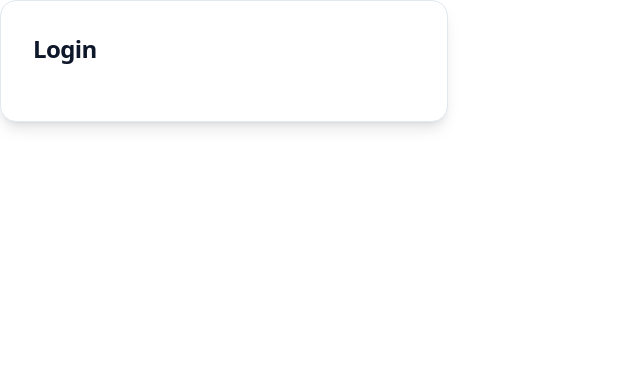
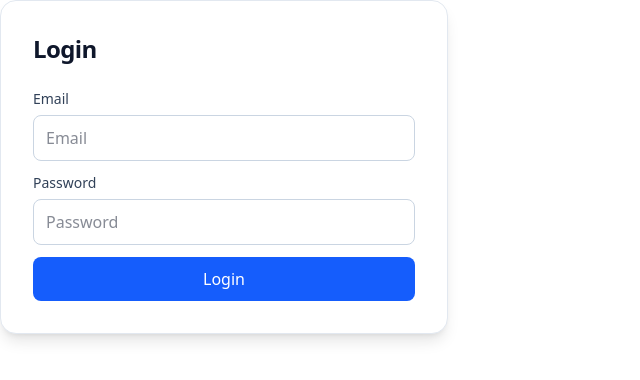
Before and after one commit to MakisVarv/angular-auth-starter, an Angular app: page /login in a window 1280 px wide. Shown: the top 380 px of the page, without its empty margins (0-640 px from the left). Built offline with nearby package versions, Linux system fonts and the light colour scheme.

Commit message:
add reactive form in login

```diff
--- a/src/app/features/auth/pages/login/login.html
+++ b/src/app/features/auth/pages/login/login.html
@@ -1,6 +1,27 @@
-<form class="w-full max-w-md rounded-2xl border border-slate-200 bg-white p-8 shadow-lg">
+<form [formGroup]="loginForm" (ngSubmit)="onSubmit()"
+  class="w-full max-w-md rounded-2xl border border-slate-200 bg-white p-8 shadow-lg">
   <h2 class="mb-6 text-2xl font-semibold tracking-tight text-slate-900">
     {{title}}
   </h2>
 
+  <label class="mb-1.5 block text-sm font-medium text-slate-700" for="email">
+    Email
+  </label>
+
+  <input formControlName="email"
+    class="mb-3 w-full rounded-lg border border-slate-300 px-3 py-2.5 text-slate-900 outline-none transition focus:border-blue-500 focus:ring-2 focus:ring-blue-100"
+    placeholder='Email' id='email' name='email' type='email' />
+
+  <label class="mb-1.5 block text-sm font-medium text-slate-700" for="password">
+    Password
+  </label>
+
+  <input formControlName="password"
+    class="mb-3 w-full rounded-lg border border-slate-300 px-3 py-2.5 text-slate-900 outline-none transition focus:border-blue-500 focus:ring-2 focus:ring-blue-100"
+    placeholder='Password' id='password' name='password' type='password' />
+
+  <button
+    class="w-full rounded-lg bg-blue-600 px-4 py-2.5 font-medium text-white transition hover:bg-blue-700 disabled:cursor-not-allowed disabled:opacity-60">
+    Login
+  </button>
 </form>
--- a/src/app/features/auth/pages/login/login.ts
+++ b/src/app/features/auth/pages/login/login.ts
@@ -1,5 +1,5 @@
 import { Component } from '@angular/core';
-import { FormControl, FormGroup, ReactiveFormsModule } from '@angular/forms';
+import { FormControl, FormGroup, ReactiveFormsModule, Validators } from '@angular/forms';
 
 @Component({
   imports: [ReactiveFormsModule],
@@ -11,7 +11,13 @@ export class Login {
   title = 'Login';
 
   loginForm = new FormGroup({
-    email: new FormControl(''),
-    password: new FormControl(''),
+    email: new FormControl('', [Validators.required, Validators.email]),
+    password: new FormControl('', [Validators.required]),
   });
+  onSubmit(): void {
+    this.loginForm.markAllAsTouched();
+    if (this.loginForm.invalid) {
+      return;
+    }
+  }
 }
```
